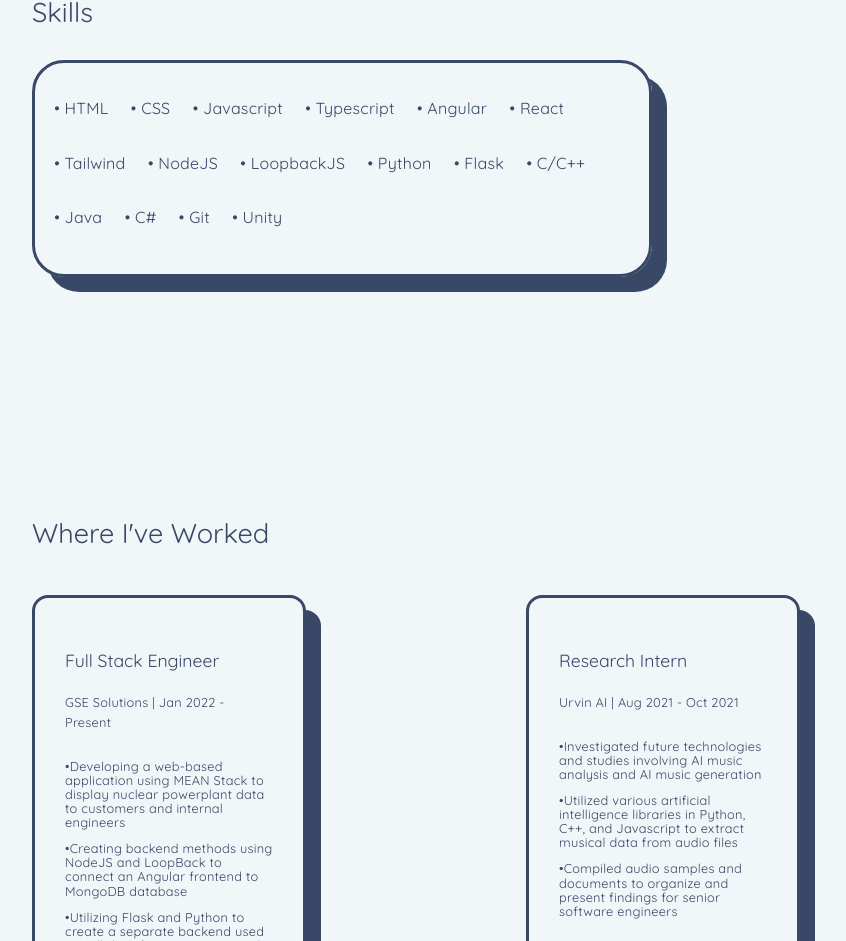
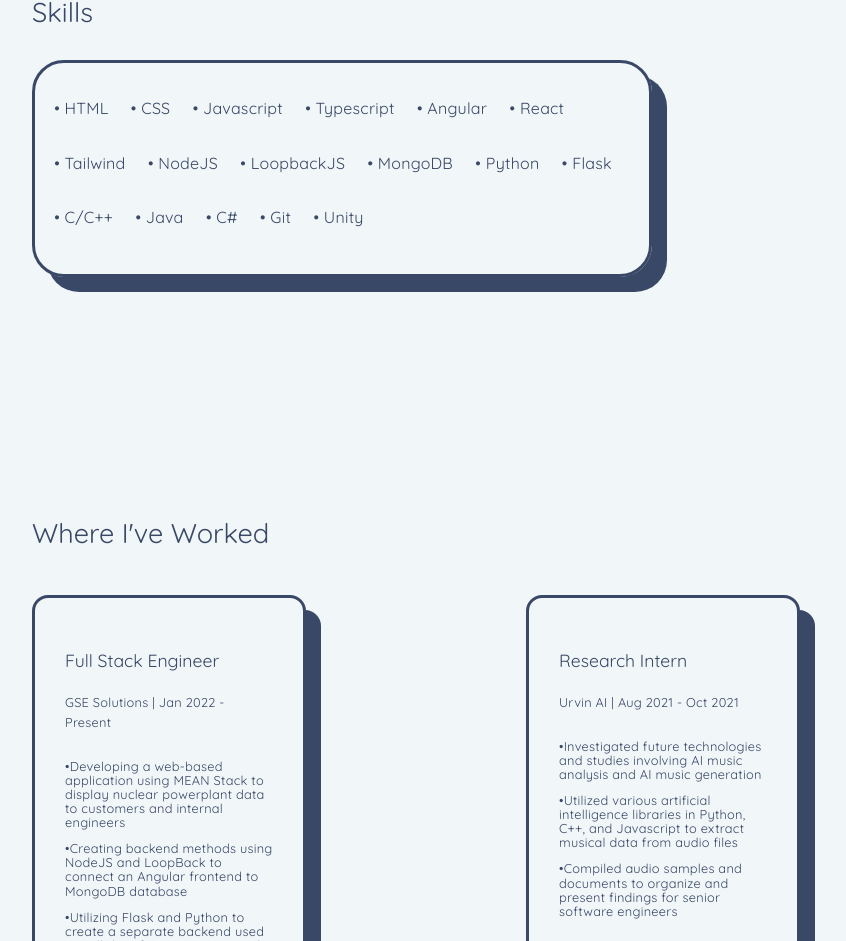
Before and after one commit to cquelle3/cquelle3.github.io, an Angular app: page / in a window 1280 px wide. Shown: the part 1296-2237 px from the top of the page, without its empty margins (224-1070 px from the left). Built offline with nearby package versions, Linux system fonts and the light colour scheme; a web font is replaced by a local one.

Commit message:
Added new skill

```diff
--- a/src/app/main-page/main-page.component.ts
+++ b/src/app/main-page/main-page.component.ts
@@ -30,6 +30,7 @@ export class MainPageComponent implements OnInit{
     'Tailwind',
     'NodeJS',
     'LoopbackJS',
+    'MongoDB',
     'Python',
     'Flask',
     'C/C++',
```
Also changed, not shown: 3 other files (tests, documents, lock files or other folders).
